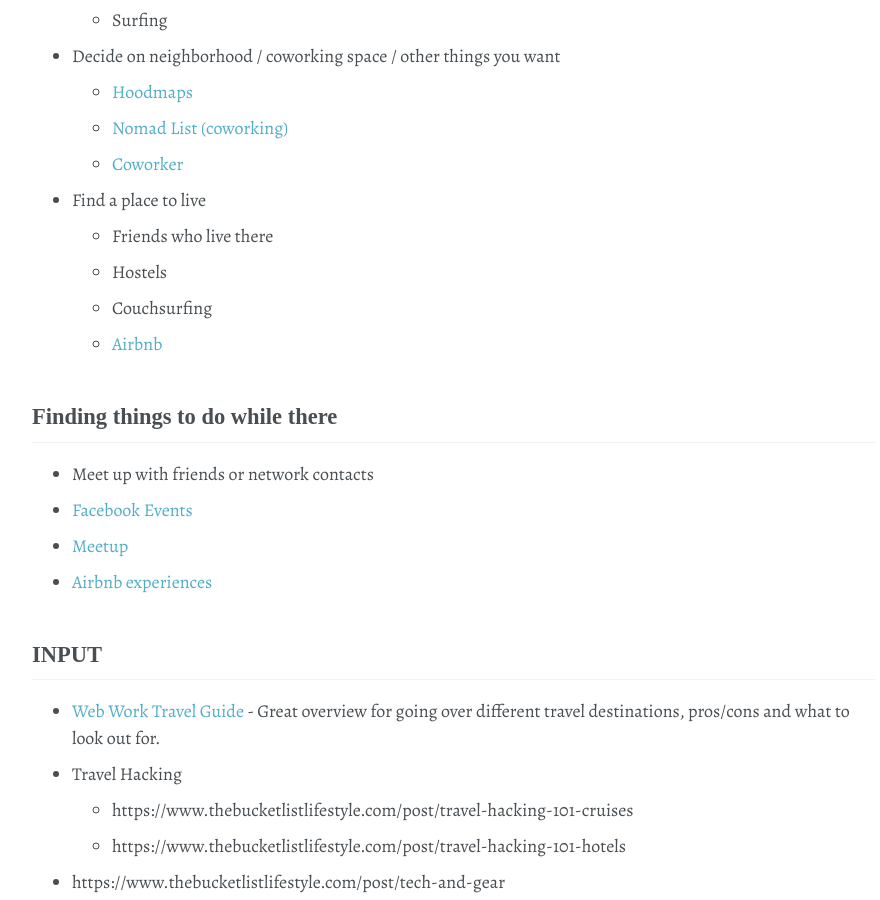
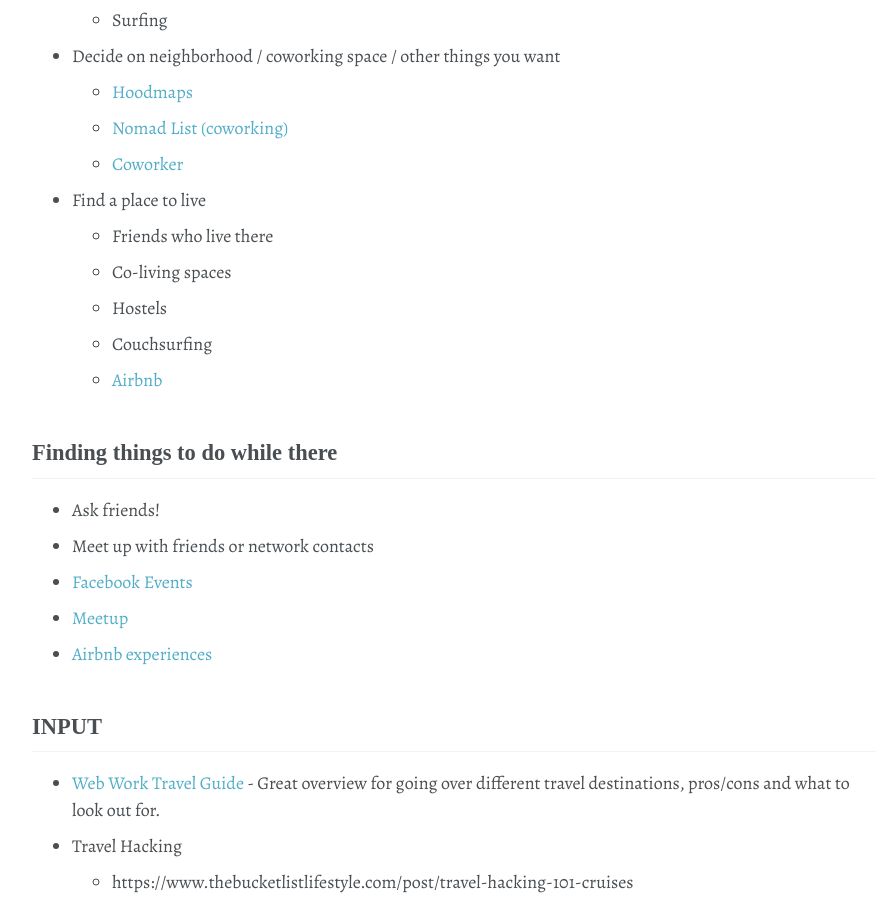
Before and after one commit to shanemileham/levelupmylife, a Jekyll site: the page built from _content/travel/planning.md, in a window 1280 px wide and 900 px high, scrolled down 651 px. Shown: the whole window, without its empty margins (86-966 px from the left). Built offline with Jekyll 4.4.1, drawn with Linux system fonts in a browser that asks for light colours; some web fonts are replaced; comment, search, counter and statistics services are not loaded.

Commit message:
Added co living spaces and asking friends to travel/planning

```diff
--- a/_content/travel/planning.md
+++ b/_content/travel/planning.md
@@ -22,12 +22,14 @@ title: Travel Planning
   - [Coworker](https://www.coworker.com/)
 - Find a place to live
   - Friends who live there
+  - Co-living spaces
   - Hostels
   - Couchsurfing
   - [Airbnb](https://www.airbnb.com/)
 
 
 ## Finding things to do while there
+- Ask friends!
 - Meet up with friends or network contacts
 - [Facebook Events](https://www.facebook.com/events)
 - [Meetup](https://www.meetup.com/)
```
